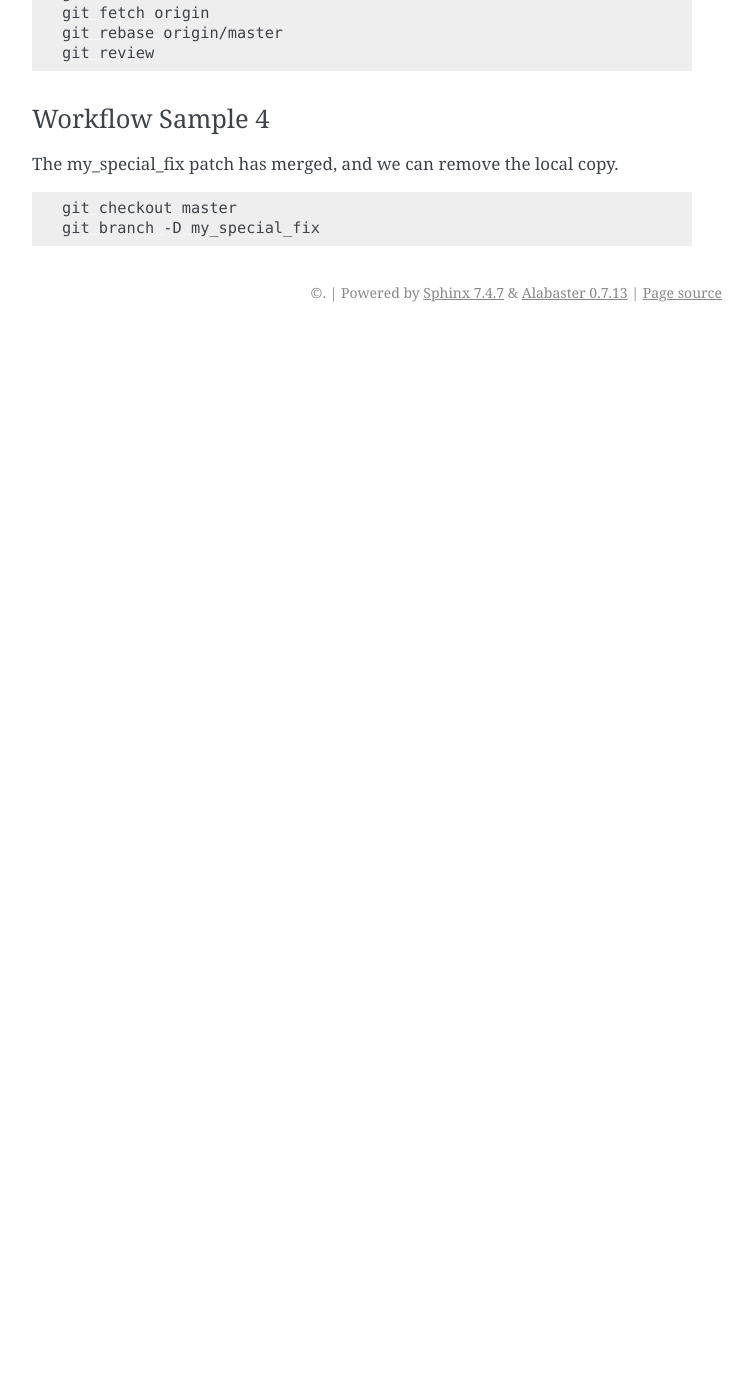
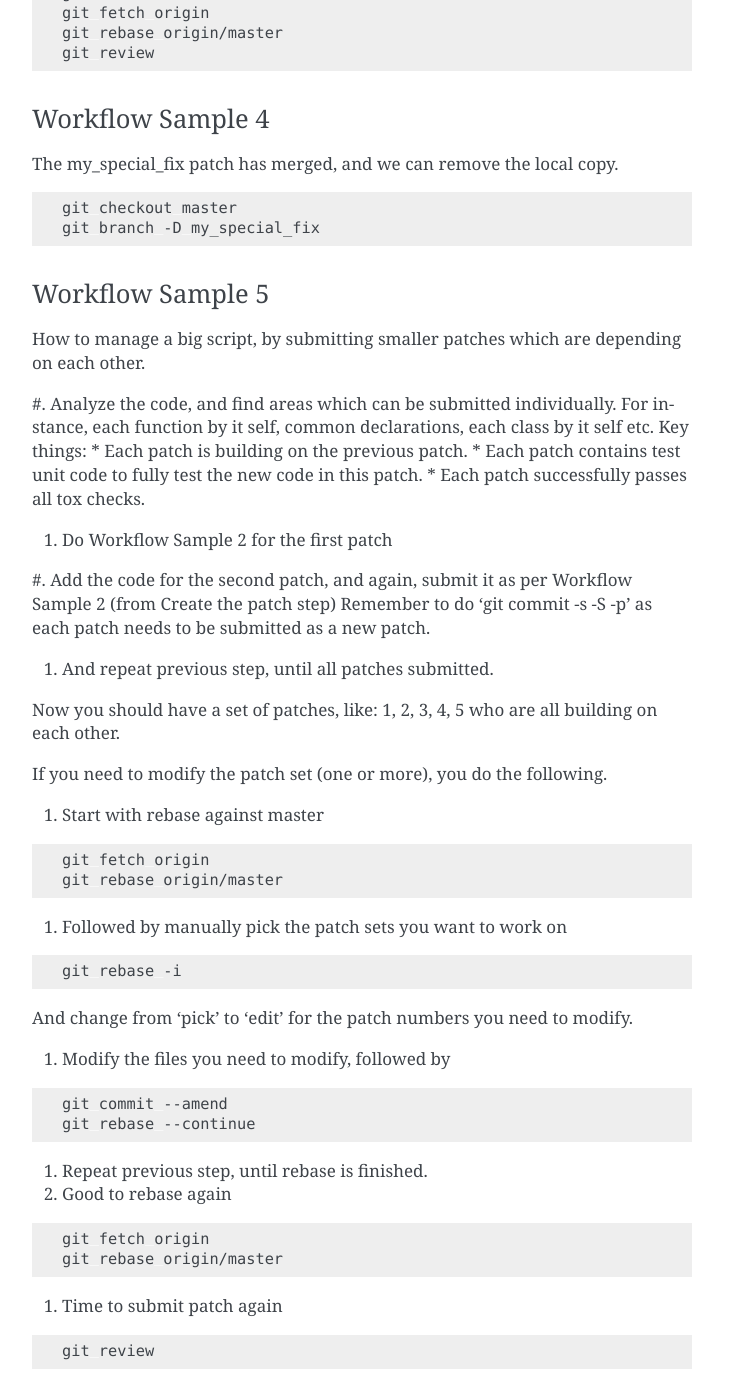
Before and after one commit to lfit/releng-docs, a Sphinx documentation site: the page built from docs/git.rst, in a window 1280 px wide and 1400 px high, scrolled down 7271 px. Shown: the whole window, without its empty margins (388-1140 px from the left). Built offline with Sphinx 7.4.7, drawn with Linux system fonts in a browser that asks for light colours; the version number could not be read and is left out; before the commit the page ends 7603 px from its top, so only the background shows below that.

Commit message:
Add git usage workflow for a patch set.
Added a workflow which describes how to manage a big new patch, like
500+ rows of code.
This is managed by breaking the patch into smaller patches, and each
patch is building on the previous patch.

Change-Id: Ie56671f6095f5ff93c720aa7853bc657be97aa8d
Signed-off-by: Bengt Thuree <bthuree@linuxfoundation.org>

```diff
--- a/docs/git.rst
+++ b/docs/git.rst
@@ -418,3 +418,63 @@ The my_special_fix patch has merged, and we can remove the local copy.
 
    git checkout master
    git branch -D my_special_fix
+
+Workflow Sample 5
+=================
+How to manage a big script, by submitting smaller patches which are depending on each other.
+
+#. Analyze the code, and find areas which can be submitted individually.
+For instance, each function by it self, common declarations, each class by it self etc.
+Key things:
+* Each patch is building on the previous patch.
+* Each patch contains test unit code to fully test the new code in this patch.
+* Each patch successfully passes all tox checks.
+
+#. Do Workflow Sample 2 for the first patch
+
+#. Add the code for the second patch, and again, submit it as per Workflow Sample 2 (from Create the patch step)
+Remember to do 'git commit -s -S -p' as each patch needs to be submitted as a new patch.
+
+#. And repeat previous step, until all patches submitted.
+
+Now you should have a set of patches, like: 1, 2, 3, 4, 5 who are all building on each other.
+
+If you need to modify the patch set (one or more), you do the following.
+
+#. Start with rebase against master
+
+.. code-block:: bash
+
+   git fetch origin
+   git rebase origin/master
+
+#. Followed by manually pick the patch sets you want to work on
+
+.. code-block:: bash
+
+   git rebase -i
+
+And change from 'pick' to 'edit' for the patch numbers you need to modify.
+
+#. Modify the files you need to modify, followed by
+
+.. code-block:: bash
+
+   git commit --amend
+   git rebase --continue
+
+#. Repeat previous step, until rebase is finished.
+
+#. Good to rebase again
+
+.. code-block:: bash
+
+   git fetch origin
+   git rebase origin/master
+
+
+#. Time to submit patch again
+
+.. code-block:: bash
+
+   git review
```
